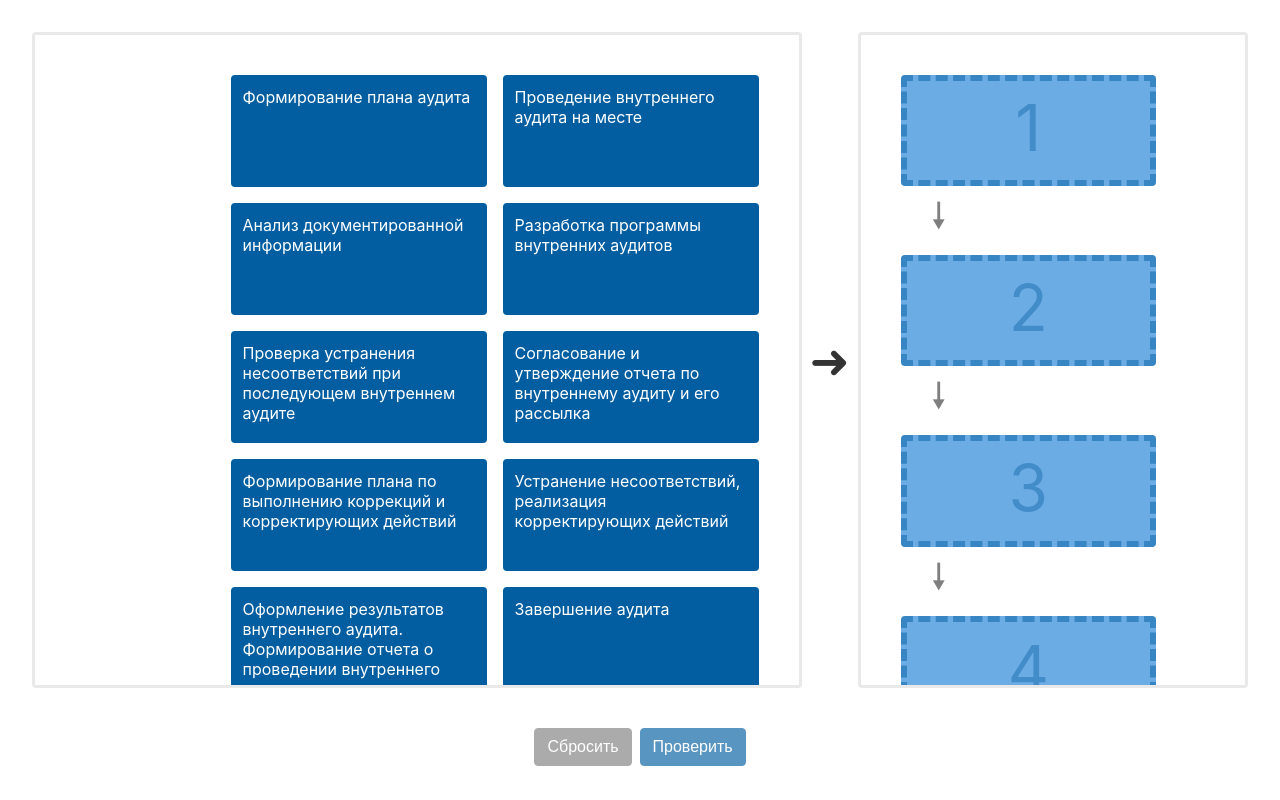
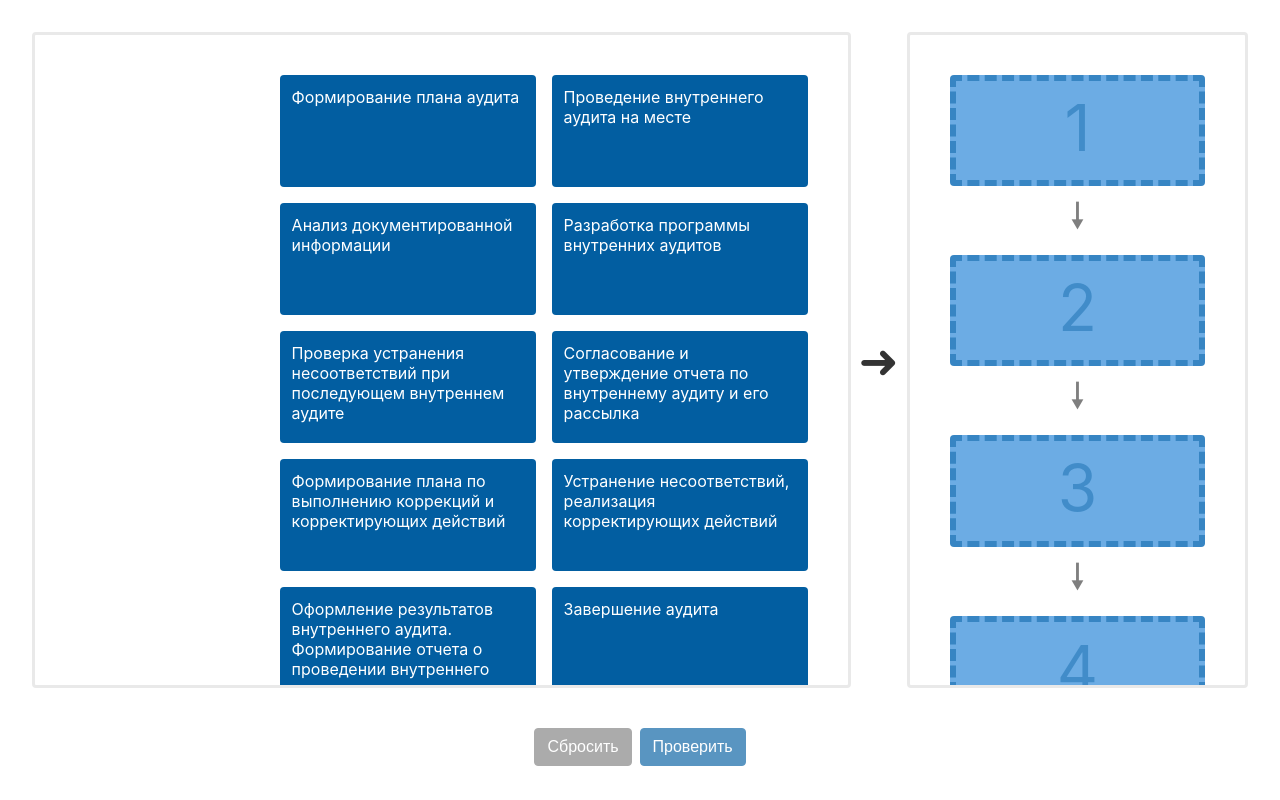
Before and after one commit to SuperDubPro/drag-n-drop-for-kids, a React (Create React App) app: page / in a window 1280 px wide. Built offline with nearby package versions, Linux system fonts and the light colour scheme.

Commit message:
fix name row layout

```diff
--- a/src/components/Body.jsx
+++ b/src/components/Body.jsx
@@ -146,8 +146,10 @@ function Body() {
         key={`droppable-container-${uuid}`}
       >
         <div className="name-row-container dark my-1">
-          <div className="graph-arrow">🠗</div>
-          <div className="name-row">{typeof state.name === 'string' ? state.name : null}</div>
+          <div className="graph-arrow-container">
+            <div className="graph-arrow">🠗</div>
+            <div className="name-row">{typeof state.name === 'string' ? state.name : null}</div>
+          </div>
         </div>
         {!state.droppedUuid
           ? (
--- a/src/components/Droppable/droppable.scss
+++ b/src/components/Droppable/droppable.scss
@@ -2,7 +2,6 @@
 
 .droppable {
 	background: $droppable-bg;
-	//width: auto;
 	width: 14.2rem !important;
 	min-height: 5.2rem !important;
 
--- a/src/style/app.scss
+++ b/src/style/app.scss
@@ -52,19 +52,24 @@
 			.name-row-container {
 				display: flex;
 				align-items: center;
+				justify-content: center;
 
-				.graph-arrow {
-					flex-basis: 0;
-					flex-grow: 1;
+				.graph-arrow-container {
+					position: relative;
 					display: flex;
 					justify-content: center;
-					color: $secondary;
-					font-size: 36px;
 					align-items: center;
+					.graph-arrow {
+						color: $secondary;
+						font-size: 36px;
+					}
 				}
+
 				.name-row {
+					position: absolute;
+					left: 20px;
 					word-wrap: break-word;
-					width: 75%;
+					width: 150px;
 				}
 			}
 			&:first-child {
```
